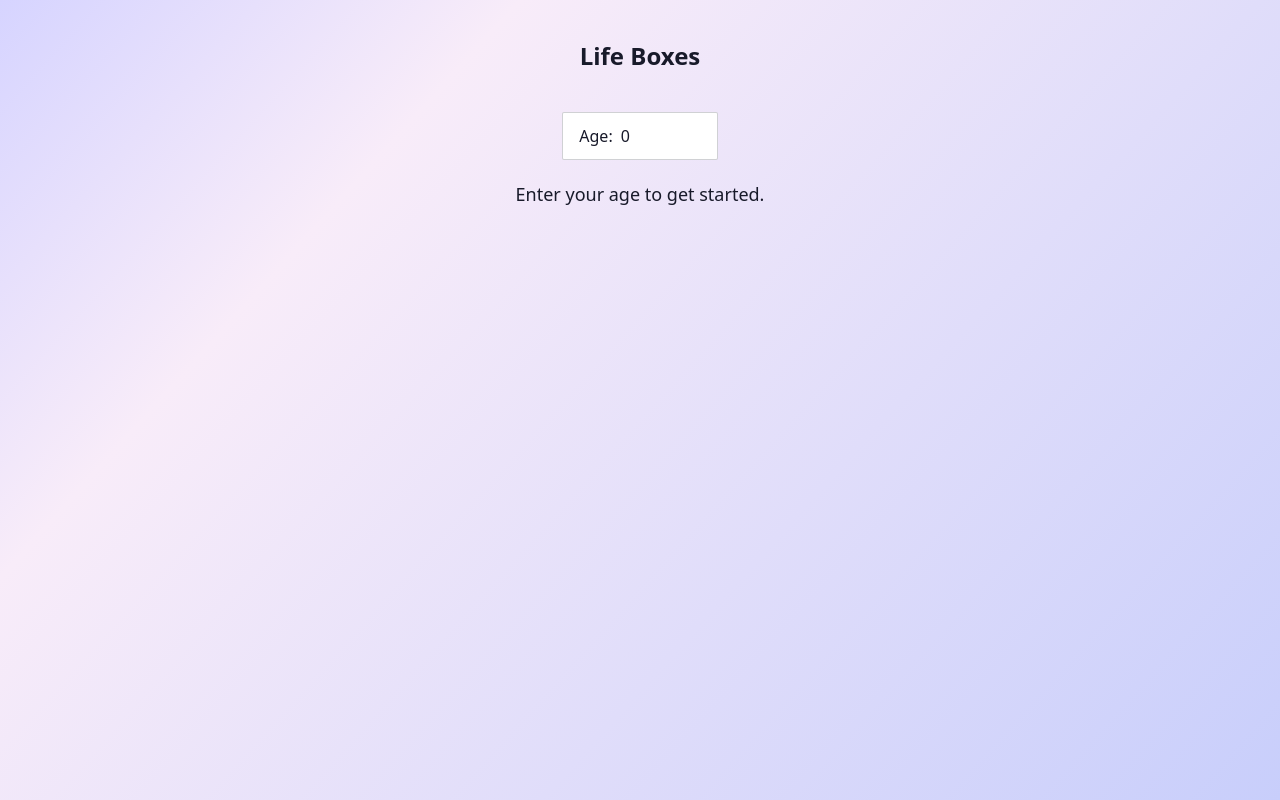
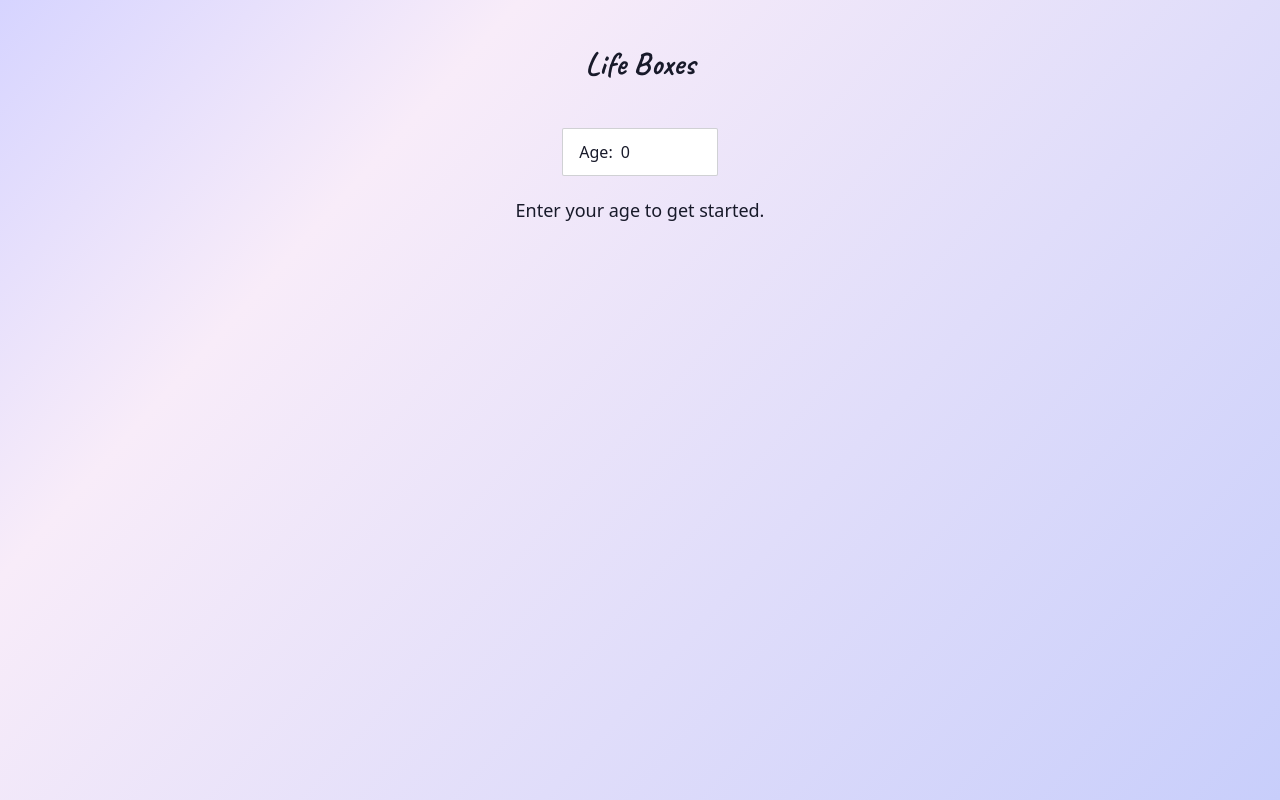
Before and after one commit to rafailg/life_boxes, a Svelte app: page / in a window 1280 px wide. Built offline with nearby package versions, Linux system fonts and the light colour scheme.

Commit message:
use custom font for header

```diff
--- a/src/App.svelte
+++ b/src/App.svelte
@@ -1,9 +1,10 @@
 <script lang="ts">
+    import './fonts.css'
     import YearlyOverview from "./lib/YearlyOverview.svelte";
 </script>
 
 <main class="w-screen h-screen flex flex-col gradient-background">
-    <div class="w-fit self-center text-2xl my-10 font-bold">Life Boxes</div>
+    <div class="w-fit self-center my-10 font-bold header">Life Boxes</div>
 
     <YearlyOverview></YearlyOverview>
 </main>
@@ -12,4 +13,9 @@
     .gradient-background{
         background: rgb(214,212,255);background: linear-gradient(132deg, rgba(214,212,255,1) 0%, rgba(248,236,249,1) 26%, rgba(200,206,251,1) 100%);
     }
+
+    .header{
+        font-family: 'Caveat';
+        font-size: xx-large;
+    }
 </style>
--- /dev/null
+++ b/src/fonts.css
@@ -0,0 +1,6 @@
+@font-face {
+    font-family: 'Caveat';
+    src: url('./assets/Caveat-Bold.ttf') format('truetype');
+    font-weight: normal;
+    font-style: normal;
+}
```
Also changed, not shown: src/assets/Caveat-Bold.ttf (added).
